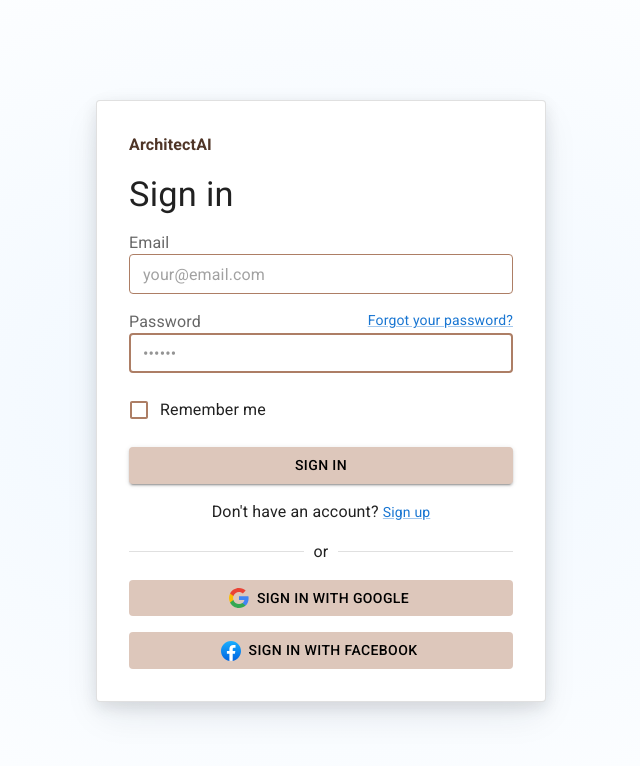
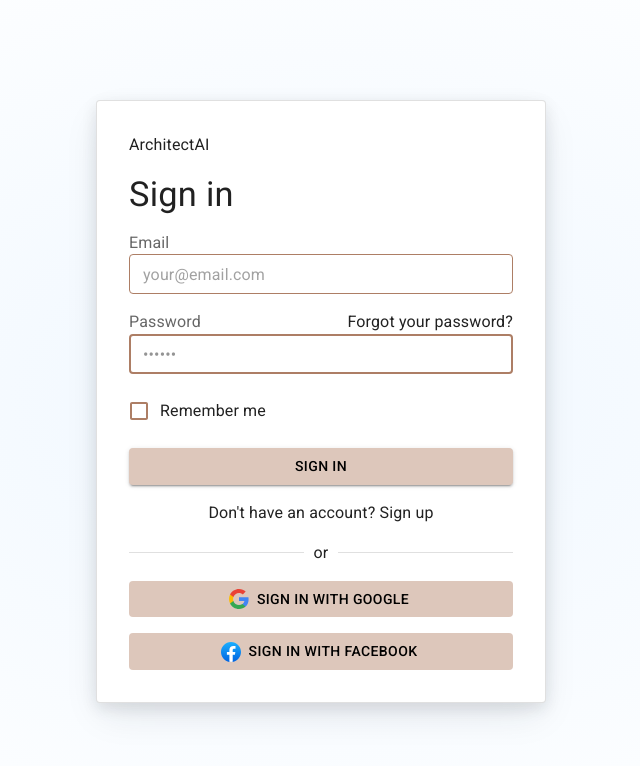
Before and after one commit to tanhtt/fe_architect_ai, a React (Vite) app: page /signin in a window 1280 px wide. Shown: the top 766 px of the page, without its empty margins (319-959 px from the left). Built offline with nearby package versions, Linux system fonts and the light colour scheme.

Commit message:
modify link v2

```diff
--- a/src/pages/Authen/SignIn.jsx
+++ b/src/pages/Authen/SignIn.jsx
@@ -7,7 +7,7 @@ import FormControlLabel from '@mui/material/FormControlLabel';
 import Divider from '@mui/material/Divider';
 import FormLabel from '@mui/material/FormLabel';
 import FormControl from '@mui/material/FormControl';
-import Link from '@mui/material/Link';
+import { Link } from 'react-router-dom'
 import TextField from '@mui/material/TextField';
 import Typography from '@mui/material/Typography';
 import Stack from '@mui/material/Stack';
@@ -15,6 +15,7 @@ import MuiCard from '@mui/material/Card';
 import ForgotPassword from './ForgotPassword';
 import { GoogleIcon, FacebookIcon, SitemarkIcon } from './CustomIcons';
 import { createTheme, ThemeProvider, styled } from '@mui/material/styles';
+import '../../styles/AppHeader.css'
 // import AppTheme from './theme/AppTheme';
 // import ColorModeSelect from './theme/ColorModeSelect';
 
@@ -160,7 +161,7 @@ export default function SignIn(props) {
       <SignInContainer direction="column" justifyContent="space-between">
         {/* <ColorModeSelect sx={{ position: 'fixed', top: '1rem', right: '1rem' }} /> */}
         <Card variant="outlined">
-          <Link href="/"
+          <Link to="/" className='custom-link'
             sx={{
               textDecoration: "none",
               color: "#4F3527",
@@ -215,6 +216,7 @@ export default function SignIn(props) {
                   component="button"
                   onClick={handleClickOpen}
                   variant="body2"
+                  className='custom-link'
                   sx={{ alignSelf: 'baseline' }}
                 >
                   Forgot your password?
@@ -264,6 +266,7 @@ export default function SignIn(props) {
               <span>
                 <Link
                   to="/signup"
+                  className='custom-link'
                   variant="body2"
                   sx={{ alignSelf: 'center' }}
                 >
--- a/src/pages/Authen/SignUp.jsx
+++ b/src/pages/Authen/SignUp.jsx
@@ -7,7 +7,7 @@ import FormControlLabel from '@mui/material/FormControlLabel';
 import Divider from '@mui/material/Divider';
 import FormLabel from '@mui/material/FormLabel';
 import FormControl from '@mui/material/FormControl';
-import Link from '@mui/material/Link';
+import { Link } from 'react-router-dom'
 import TextField from '@mui/material/TextField';
 import Typography from '@mui/material/Typography';
 import Stack from '@mui/material/Stack';
@@ -15,6 +15,7 @@ import MuiCard from '@mui/material/Card';
 import ForgotPassword from './ForgotPassword';
 import { GoogleIcon, FacebookIcon, SitemarkIcon } from './CustomIcons';
 import { createTheme, ThemeProvider, styled } from '@mui/material/styles';
+import '../../styles/AppHeader.css'
 // import AppTheme from './theme/AppTheme';
 // import ColorModeSelect from './theme/ColorModeSelect';
 
@@ -160,7 +161,8 @@ export default function SignUp(props) {
       <SignUpContainer direction="column" justifyContent="space-between">
         {/* <ColorModeSelect sx={{ position: 'fixed', top: '1rem', right: '1rem' }} /> */}
         <Card variant="outlined">
-        <Link href="/"
+        <Link to="/"
+            className='custom-link'
             sx={{
               textDecoration: "none",
               color: "#4F3527",
@@ -261,6 +263,7 @@ export default function SignUp(props) {
               <span>
                 <Link
                   to="/signin"
+                  className='custom-link'
                   variant="body2"
                   sx={{ alignSelf: 'center' }}
                 >
```
